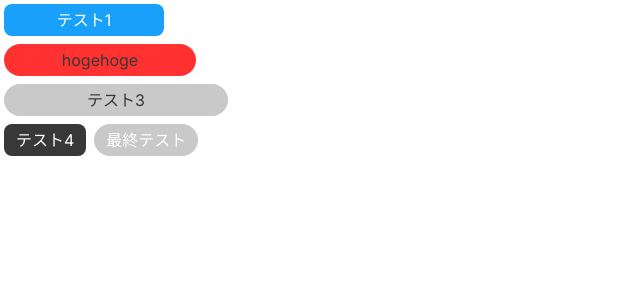
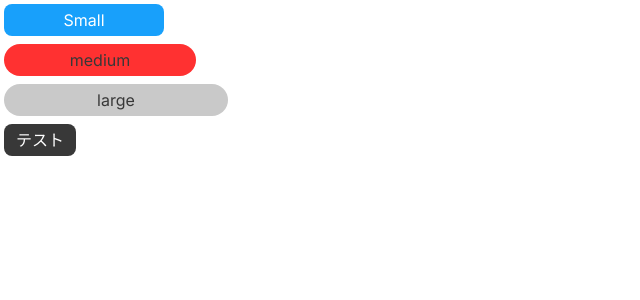
Before and after one commit to Shuheitkhs/teamsdev_16_2, a Next.js app: page /demoplay in a window 1280 px wide. Shown: the top 300 px of the page, without its empty margins (0-640 px from the left). Built offline with nearby package versions, Linux system fonts and the light colour scheme.

Commit message:
✨ editorのライブラリ導入

```diff
--- /dev/null
+++ b/app/components/BlockNote.tsx
@@ -0,0 +1,14 @@
+"use client"; // this registers <Editor> as a Client Component
+import "@blocknote/core/fonts/inter.css";
+import { useCreateBlockNote } from "@blocknote/react";
+import { BlockNoteView } from "@blocknote/mantine";
+import "@blocknote/mantine/style.css";
+
+// Our <Editor> component we can reuse later
+export default function BlockNoteEditor() {
+  // Creates a new editor instance.
+  const editor = useCreateBlockNote();
+
+  // Renders the editor instance using a React component.
+  return <BlockNoteView editor={editor} />;
+}
--- a/app/demoplay/page.tsx
+++ b/app/demoplay/page.tsx
@@ -19,7 +19,7 @@ const DemoPlayPage = () => {
             rounded="lg"
             onClick={handleOnClick}
           >
-            テスト1
+            Small
           </Button>
         </div>
         <div>
@@ -30,7 +30,7 @@ const DemoPlayPage = () => {
             rounded="full"
             onClick={handleOnClick}
           >
-            hogehoge
+            medium
           </Button>
         </div>
         <div>
@@ -41,7 +41,7 @@ const DemoPlayPage = () => {
             rounded="full"
             onClick={handleOnClick}
           >
-            テスト3
+            large
           </Button>
         </div>
 
@@ -51,15 +51,7 @@ const DemoPlayPage = () => {
           rounded="lg"
           onClick={handleOnClick}
         >
-          テスト4
-        </Button>
-        <Button
-          textColor="white"
-          bgColor="gray"
-          rounded="full"
-          className="px-10"
-        >
-          最終テスト
+          テスト
         </Button>
       </div>
     </>
--- a/app/write_dummy/page.tsx
+++ b/app/write_dummy/page.tsx
@@ -1,21 +1,13 @@
-"use client";
+import dynamic from "next/dynamic";
 
-import "@blocknote/core/fonts/inter.css";
-import { BlockNoteView } from "@blocknote/mantine";
-import "@blocknote/mantine/style.css";
-import { useCreateBlockNote } from "@blocknote/react";
+const BlockNoteEditor = dynamic(() => import("@/app/components/BlockNote"), {
+  ssr: false,
+});
 
 const Editor = () => {
-  const editor = useCreateBlockNote();
-
-  const onChange = async () => {
-    const markdown = await editor.blocksToMarkdownLossy(editor.document);
-    console.log(markdown);
-  };
-
   return (
     <div>
-      <BlockNoteView editor={editor} onChange={onChange} />
+      <BlockNoteEditor />
     </div>
   );
 };
```
